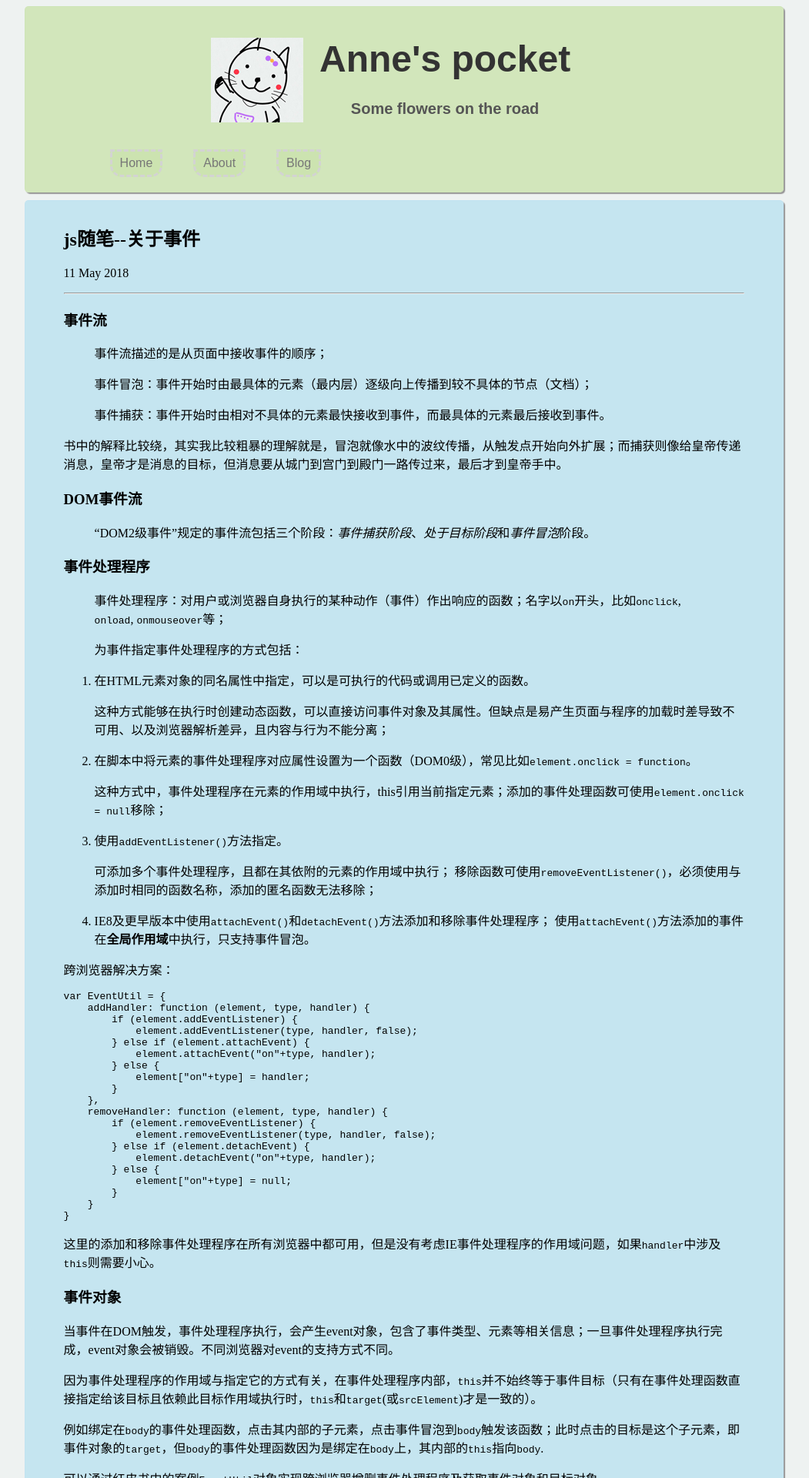
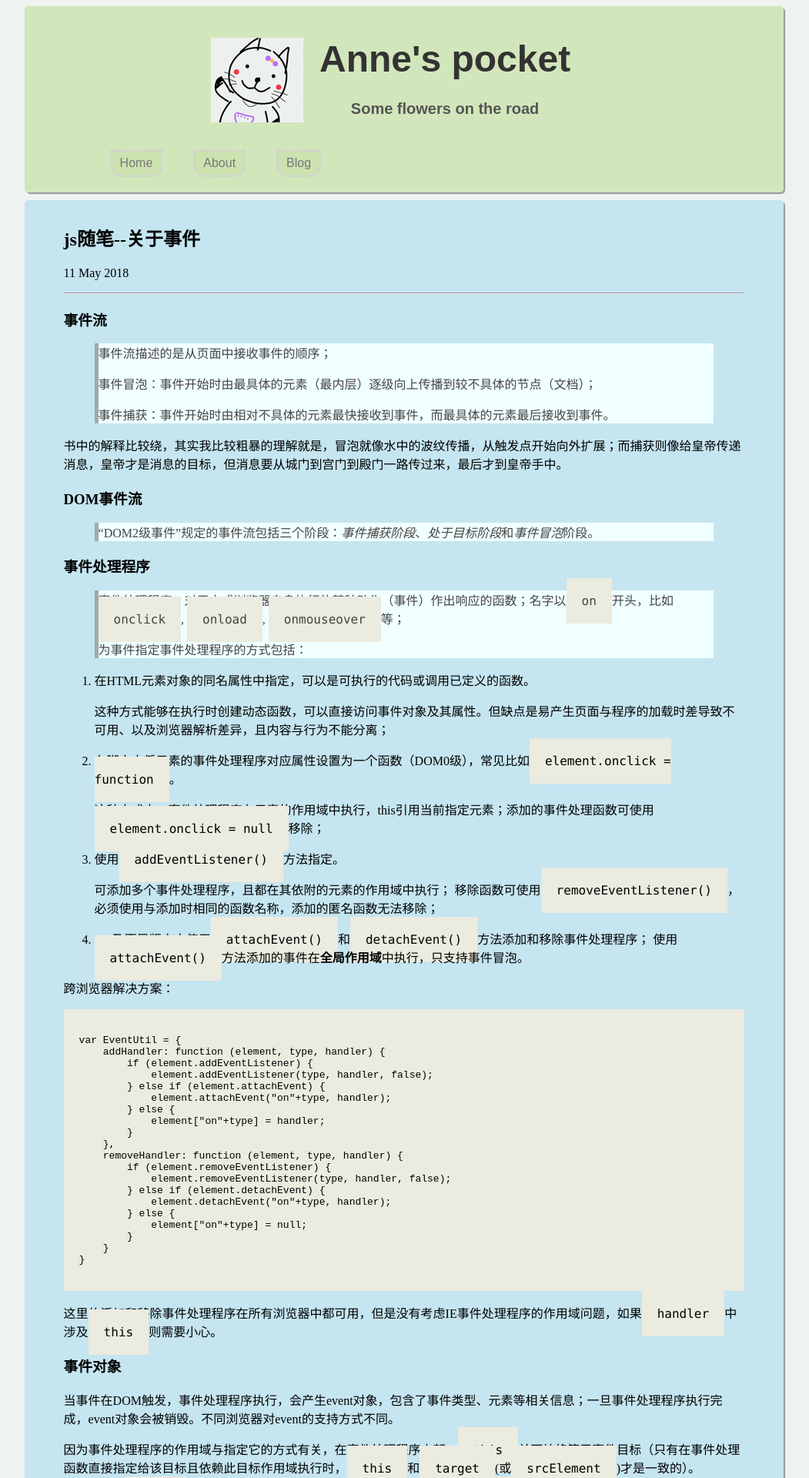
Before and after one commit to AnneBai/AnneBai.github.io, a Jekyll site: the page built from _posts/2018-05-11-About-Event.md, in a window 1280 px wide. Shown: the top 1920 px of the page at 77% size, without its empty margins (115-1166 px from the left). Built offline with Jekyll 4.4.1, drawn with Linux system fonts in a browser that asks for light colours.

Commit message:
update style.css

```diff
--- a/styles/style.css
+++ b/styles/style.css
@@ -82,6 +82,17 @@ article {
 .posts li:hover {
   background-color: rgb(187, 226, 241);
 }
+article blockquote {
+  background-color:#f0ffff;
+  border-left: 5px solid #a0aaaa;
+  color:#444;
+}
+article .highlighter-rouge {
+  background-color: #ebebe0;
+  font-family: "Lucida Console", "Monaco", monospace;
+  padding:20px;
+  overflow: auto;
+}
 footer {
   background-color: rgba(203, 227, 174, .8);
   margin-top:10px;
```
